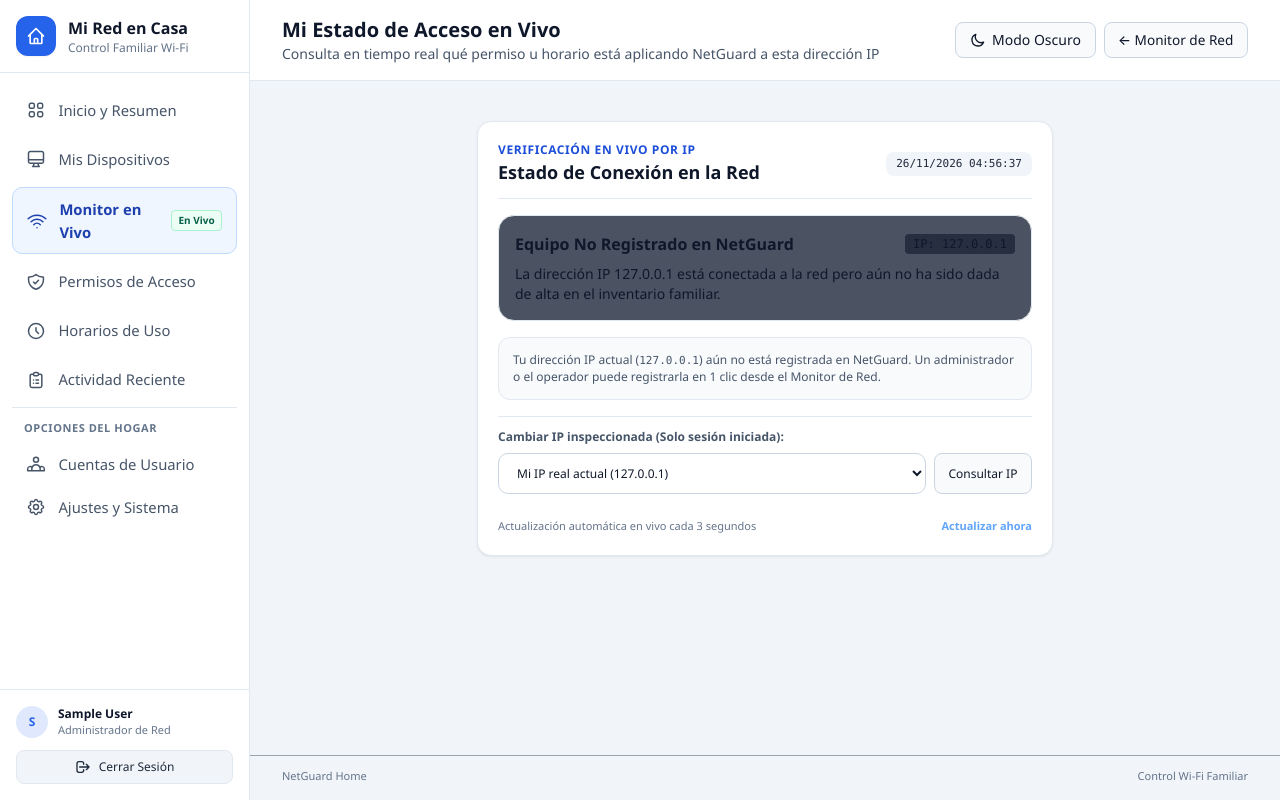
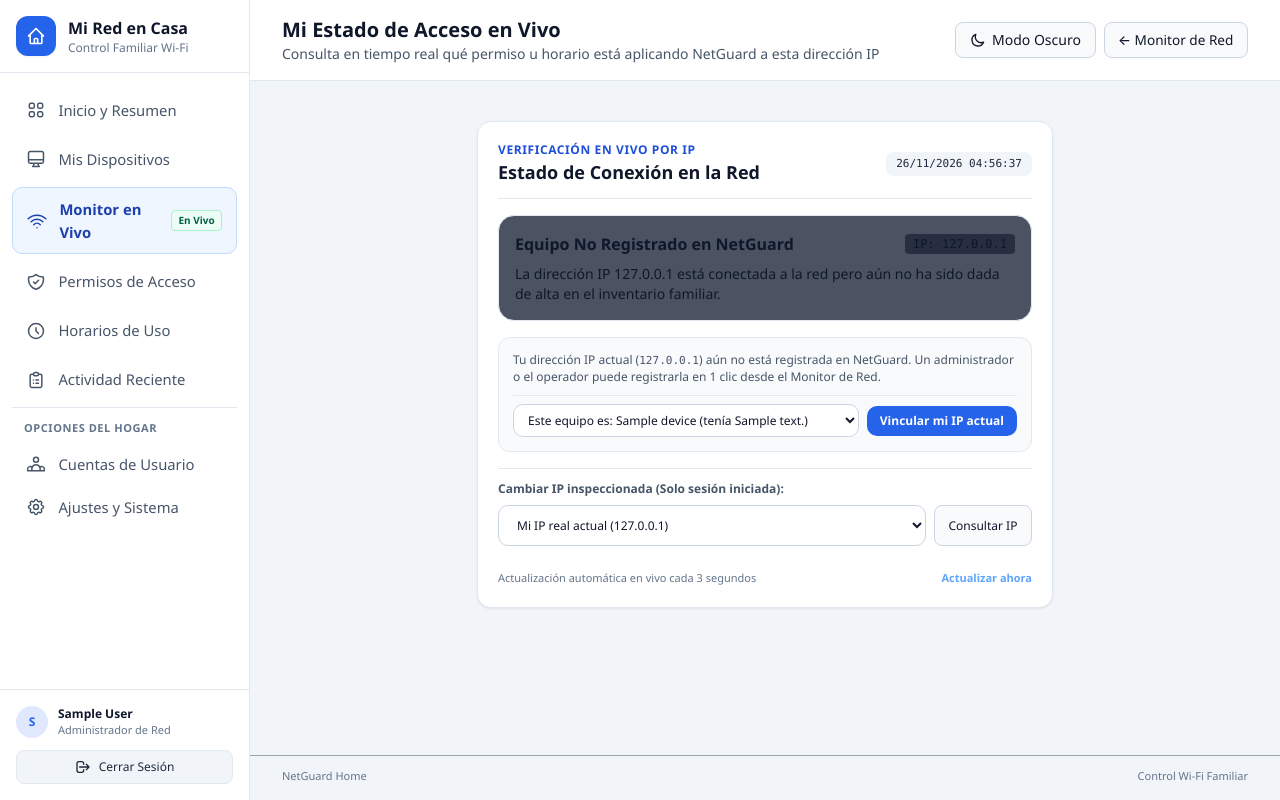
Before and after one commit to GITALETS/NetGuard, a Flask app: page /network/mi-acceso in a window 1280 px wide. Run offline with Flask 3, Linux system fonts and the light colour scheme; a user stored in the database is signed in; tables that the repository leaves empty hold one stand-in row (values such as "Sample post"); some libraries are stand-ins or nearby versions.

Commit message:
Add 1-click IP reassignment to existing saved devices on network change

```diff
--- a/app/routes/network.py
+++ b/app/routes/network.py
@@ -13,7 +13,7 @@ from app.extensions import db
 from app.models.device import Device
 from app.routes.decorators import write_permission_required
 from app.services.audit_service import log_audit_event
-from app.services.intermediary_proxy import get_proxy_status
+from app.services.intermediary_proxy import bump_proxy_policy_version, get_proxy_status
 from app.services.network_probe_service import (
     build_wifi_qr_svg,
     detect_local_network_info,
@@ -21,7 +21,13 @@ from app.services.network_probe_service import (
     ping_host,
     scan_active_network,
 )
-from app.services.validators import ValidationError, validate_and_normalize_ip, validate_network_scope
+from app.services.router_adapter import execute_device_router_sync
+from app.services.validators import (
+    ValidationError,
+    validate_and_normalize_ip,
+    validate_and_normalize_mac,
+    validate_network_scope,
+)
 
 network_bp = Blueprint("network", __name__, url_prefix="/network")
 
@@ -114,6 +120,10 @@ def proxy_pac():
 def scan():
     """Ejecuta un escaneo completo (barrido ICMP + caché ARP) sobre la red Wi-Fi activa."""
     result = scan_active_network(include_ping_sweep=True)
+    saved_devices = [
+        {"id": d.id, "name": d.name, "ip_address": d.ip_address}
+        for d in Device.query.order_by(Device.is_demo.asc(), Device.name.asc()).all()
+    ]
     if current_user.can_modify:
         log_audit_event(
             event_type="NETWORK_LIVE_SCAN",
@@ -131,7 +141,105 @@ def scan():
             },
             commit=True,
         )
-    return jsonify({"success": True, **result})
+    return jsonify({"success": True, "saved_devices": saved_devices, **result})
+
+
+@network_bp.route("/assign-ip", methods=["POST"])
+@login_required
+@write_permission_required
+def assign_ip_to_saved_device():
+    """
+    Vincula en 1 clic una nueva dirección IP (y MAC/subred detectada al cambiar de Wi-Fi o Hotspot)
+    a un dispositivo ya registrado, conservando sus horarios, permisos e historial.
+    """
+    device_id_raw = (request.form.get("device_id") or "").strip()
+    ip_raw = (request.form.get("ip_address") or "").strip()
+    mac_raw = (request.form.get("mac_address") or "").strip()
+    scope_raw = (request.form.get("network_scope") or "").strip()
+    return_to = (request.form.get("return_to") or "monitor").strip()
+    redirect_url = (
+        url_for("network.client_status", ip=ip_raw)
+        if return_to == "client_status"
+        else url_for("network.monitor")
+    )
+
+    if not device_id_raw.isdigit():
+        flash("Selecciona un equipo guardado válido para vincular la dirección IP.", "error")
+        return redirect(redirect_url)
+
+    device = db.get_or_404(Device, int(device_id_raw))
+    net_info = detect_local_network_info()
+    target_scope = scope_raw or net_info.get("network_scope") or "192.168.1.0/24"
+
+    try:
+        ip_clean = validate_and_normalize_ip(ip_raw)
+        try:
+            scope_clean = validate_network_scope(target_scope)
+            validate_and_normalize_ip(ip_clean, network_scope=scope_clean)
+        except ValidationError:
+            parts = ip_clean.split(".")
+            scope_clean = f"{parts[0]}.{parts[1]}.{parts[2]}.0/24"
+    except ValidationError as exc:
+        flash(str(exc), "error")
+        return redirect(redirect_url)
+
+    conflict = Device.query.filter(Device.ip_address == ip_clean, Device.id != device.id).first()
+    if conflict:
+        flash(
+            f"La dirección IP {ip_clean} ya está asignada a '{conflict.name}'. "
+            "Cambia o quita primero ese equipo si deseas reasignarla.",
+            "error",
+        )
+        return redirect(redirect_url)
+
+    old_ip = device.ip_address
+    old_scope = device.network_scope
+    device.ip_address = ip_clean
+    device.network_scope = scope_clean
+
+    if mac_raw:
+        try:
+            mac_clean = validate_and_normalize_mac(mac_raw)
+            if mac_clean:
+                mac_conflict = Device.query.filter(
+                    Device.mac_address == mac_clean,
+                    Device.id != device.id,
+                ).first()
+                if not mac_conflict:
+                    device.mac_address = mac_clean
+        except ValidationError:
+            pass
+
+    db.session.commit()
+    bump_proxy_policy_version()
+    execute_device_router_sync(device, triggered_by_id=current_user.id, commit=True)
+
+    log_audit_event(
+        event_type="DEVICE_IP_REASSIGNED",
+        module="devices",
+        description=(
+            f"Actualización rápida de IP para '{device.name}' ({device.internal_code}): "
+            f"{old_ip} ({old_scope}) -> {ip_clean} ({scope_clean})."
+        ),
+        severity="info",
+        user_id=current_user.id,
+        target_type="device",
+        target_id=device.id,
+        metadata={
+            "old_ip": old_ip,
+            "new_ip": ip_clean,
+            "old_scope": old_scope,
+            "new_scope": scope_clean,
+        },
+        commit=True,
+    )
+
+    flash(
+        f"Listo: '{device.name}' ahora está vinculado a la IP {ip_clean} en esta red Wi-Fi "
+        "(conservando sus permisos y horarios).",
+        "success",
+    )
+    return redirect(redirect_url)
 
 
 @network_bp.route("/ping", methods=["POST"])
--- a/app/static/js/app.js
+++ b/app/static/js/app.js
@@ -1428,7 +1428,10 @@ function initLiveNetworkMonitor() {
                 : '<span class="px-2 py-0.5 rounded text-[10px] font-medium bg-slate-800 theme-text-secondary">Nuevo en Wi-Fi</span>';
 
               const canModify = grid.getAttribute("data-can-modify") === "true";
+              const savedDevices = data.saved_devices || [];
+              const csrfVal = _getCsrfToken();
               let actionLink = "";
+              let quickAssignForm = "";
               if (host.registered_device && !host.is_this_server) {
                 const devHref = canModify
                   ? `/devices/${encodeURIComponent(host.registered_device.id)}?tab=family`
@@ -1448,7 +1451,27 @@ function initLiveNetworkMonitor() {
                   name: host.suggested_name || "",
                   device_type: host.suggested_type || "smartphone",
                 });
-                actionLink = `<a href="/devices/new?${params.toString()}" class="btn-primary text-xs py-1.5 px-2.5 flex-1 text-center">+ Registrar Equipo</a>`;
+                actionLink = `<a href="/devices/new?${params.toString()}" class="btn-primary text-xs py-1.5 px-2.5 flex-1 text-center">+ Registrar Nuevo</a>`;
+                if (savedDevices.length) {
+                  const opts = savedDevices
+                    .map(
+                      (sd) =>
+                        `<option value="${_escapeHtml(sd.id)}">Es: ${_escapeHtml(sd.name)} (${_escapeHtml(sd.ip_address)})</option>`,
+                    )
+                    .join("");
+                  quickAssignForm = `
+                    <form method="POST" action="/network/assign-ip" class="pt-1.5 border-t border-slate-800/60 flex items-center gap-1.5">
+                      <input type="hidden" name="csrf_token" value="${_escapeHtml(csrfVal)}" />
+                      <input type="hidden" name="ip_address" value="${_escapeHtml(host.ip_address)}" />
+                      <input type="hidden" name="mac_address" value="${_escapeHtml(host.mac_address || "")}" />
+                      <input type="hidden" name="network_scope" value="${_escapeHtml(netScope)}" />
+                      <select name="device_id" class="form-select-dark text-[11px] py-1 px-2 flex-1 min-w-0">
+                        ${opts}
+                      </select>
+                      <button type="submit" class="btn-secondary text-[11px] py-1 px-2.5 shrink-0">Vincular IP</button>
+                    </form>
+                  `;
+                }
               }
 
               return `
@@ -1466,9 +1489,12 @@ function initLiveNetworkMonitor() {
                       <div class="flex flex-wrap gap-1.5 pt-0.5">${roleTag}${dbTag}</div>
                     </div>
                   </div>
-                  <div class="pt-2 border-t border-slate-800/80 flex flex-wrap items-center gap-2">
-                    <button type="button" class="btn-secondary text-xs py-1.5 px-2.5 btn-ping-host" data-ip="${_escapeHtml(host.ip_address)}">Verificar Señal</button>
-                    ${actionLink}
+                  <div class="pt-2 border-t border-slate-800/80 space-y-2">
+                    <div class="flex flex-wrap items-center gap-2">
+                      <button type="button" class="btn-secondary text-xs py-1.5 px-2.5 btn-ping-host" data-ip="${_escapeHtml(host.ip_address)}">Verificar Señal</button>
+                      ${actionLink}
+                    </div>
+                    ${quickAssignForm}
                   </div>
                 </div>
               `;
@@ -1623,6 +1649,7 @@ function initClientLiveStatusPoller() {
 
       if (identityBoxEl) {
         if (data.device) {
+          identityBoxEl.dataset.hasDevice = "true";
           identityBoxEl.innerHTML = `
             <div class="grid grid-cols-1 sm:grid-cols-2 gap-3 text-xs">
               <div class="surface-subtle p-3">
@@ -1637,7 +1664,8 @@ function initClientLiveStatusPoller() {
               </div>
             </div>
           `;
-        } else {
+        } else if (identityBoxEl.dataset.hasDevice === "true") {
+          identityBoxEl.dataset.hasDevice = "false";
           identityBoxEl.innerHTML = `
             <div class="surface-subtle p-3.5 text-xs theme-text-secondary">
               Tu dirección IP actual (<code class="font-mono-code">${_escapeHtml(data.ip_address || "")}</code>) aún no está registrada en NetGuard. Un administrador o el operador puede registrarla en 1 clic desde el Monitor de Red.
--- a/app/templates/network/_client_status_inner.html
+++ b/app/templates/network/_client_status_inner.html
@@ -41,7 +41,7 @@
     </div>
 
     <!-- Identificación del dispositivo detectado -->
-    <div id="device-identity-box">
+    <div id="device-identity-box" data-has-device="{{ 'true' if evaluation.device else 'false' }}">
       {% if evaluation.device %}
         <div class="grid grid-cols-1 sm:grid-cols-2 gap-3 text-xs">
           <div class="surface-subtle p-3">
@@ -56,8 +56,25 @@
           </div>
         </div>
       {% else %}
-        <div class="surface-subtle p-3.5 text-xs theme-text-secondary">
-          Tu dirección IP actual (<code class="font-mono-code">{{ client_ip }}</code>) aún no está registrada en NetGuard. Un administrador o el operador puede registrarla en 1 clic desde el Monitor de Red.
+        <div class="surface-subtle p-3.5 text-xs theme-text-secondary space-y-2.5">
+          <div>
+            Tu dirección IP actual (<code class="font-mono-code">{{ client_ip }}</code>) aún no está registrada en NetGuard. Un administrador o el operador puede registrarla en 1 clic desde el Monitor de Red.
+          </div>
+          {% if current_user.is_authenticated and current_user.can_modify and devices %}
+            <form method="POST" action="{{ url_for('network.assign_ip_to_saved_device') }}" class="pt-2 border-t border-slate-800 flex flex-col sm:flex-row items-stretch sm:items-center gap-2">
+              <input type="hidden" name="csrf_token" value="{{ csrf_token() }}" />
+              <input type="hidden" name="ip_address" value="{{ target_ip }}" />
+              <input type="hidden" name="return_to" value="client_status" />
+              <select name="device_id" class="form-select-dark text-xs py-1.5 px-2.5 flex-1">
+                {% for d in devices %}
+                  <option value="{{ d.id }}">Este equipo es: {{ d.name }} (tenía {{ d.ip_address }})</option>
+                {% endfor %}
+              </select>
+              <button type="submit" class="btn-primary text-xs py-1.5 px-3 shrink-0">
+                Vincular mi IP actual
+              </button>
+            </form>
+          {% endif %}
         </div>
       {% endif %}
     </div>
```
Also changed, not shown: app/templates/network/monitor.html (+21 -2 lines), tests/test_network_and_mobile.py (+35 -0 lines).
